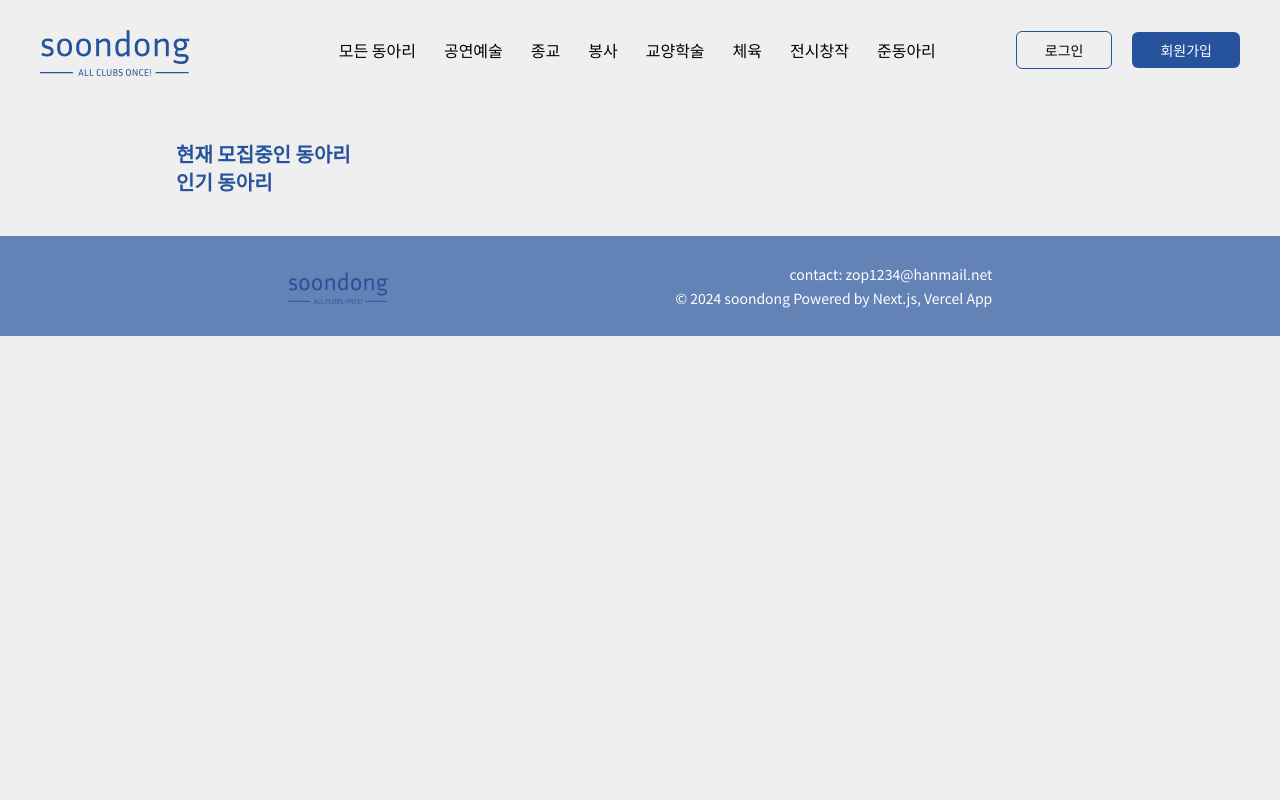
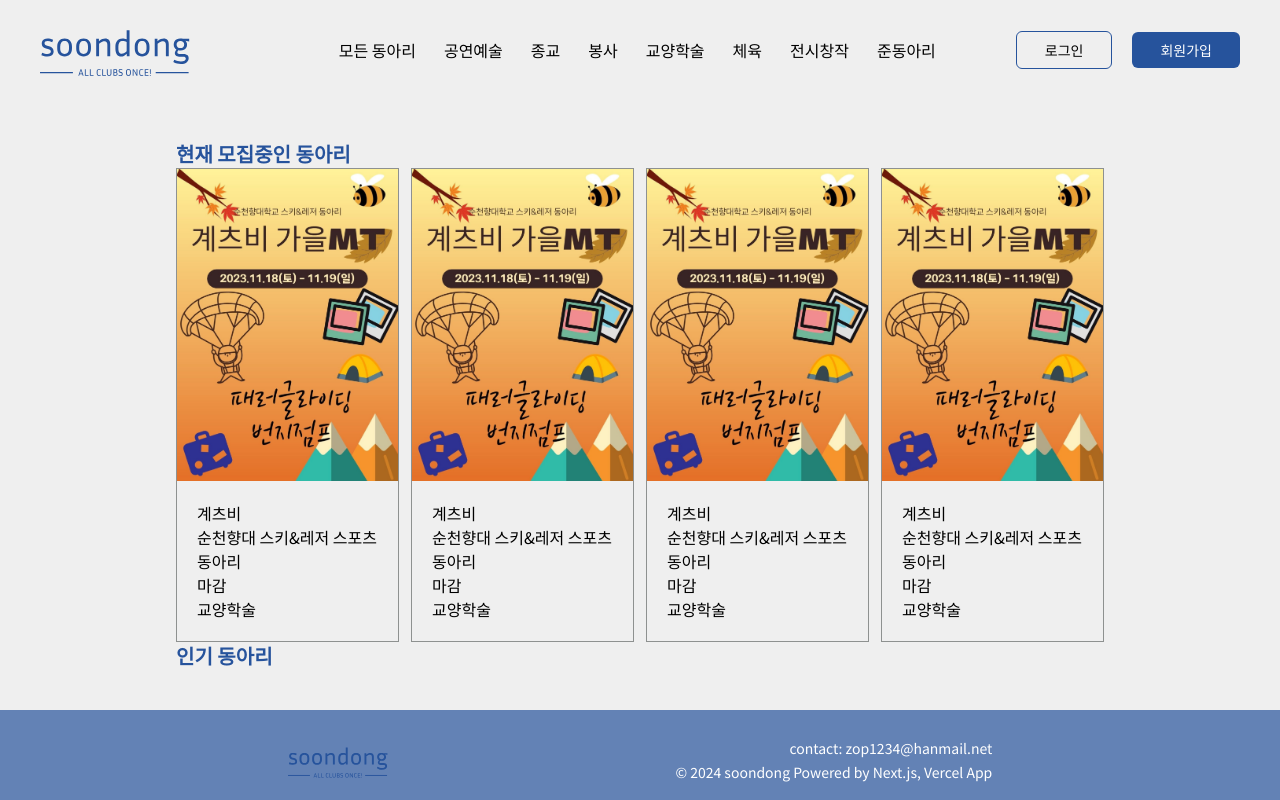
Before and after one commit to TaeWooKim-SCH/soondong, a Next.js app: page /home in a window 1280 px wide. Built offline with nearby package versions, Linux system fonts and the light colour scheme.

Commit message:
feat: 동아리 카드 레이아웃

```diff
--- a/src/app/_components/PostCard.tsx
+++ b/src/app/_components/PostCard.tsx
@@ -1,5 +1,15 @@
+import Image from "next/image";
+
 export default function PostCard() {
   return (
-    <div>카드</div>
+    <main className="border border-silver">
+      <Image className="w-full" src="/test-img1.jpg" alt="대표이미지" width={500} height={0} />
+      <section className="p-5">
+        <div>계츠비</div>
+        <div>순천향대 스키&레저 스포츠 동아리</div>
+        <div>마감</div>
+        <div>교양학술</div>
+      </section>
+    </main>
   );
 }
--- a/src/app/home/page.tsx
+++ b/src/app/home/page.tsx
@@ -1,4 +1,5 @@
 import Layout from "../_components/Layouts/Layout";
+import PostCard from "../_components/PostCard";
 import Title from "../_components/Title";
 
 export default function Home() {
@@ -6,8 +7,11 @@ export default function Home() {
     <Layout>
       <section>
         <Title>현재 모집중인 동아리</Title>
-        <div>
-
+        <div className="grid grid-cols-1 sm:grid-cols-2 md:grid-cols-3 lg:grid-cols-4 sm:gap-3">
+          <PostCard />
+          <PostCard />
+          <PostCard />
+          <PostCard />
         </div>
       </section>
       <section>
```
